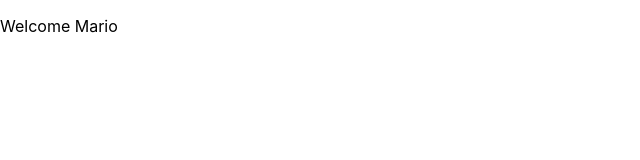
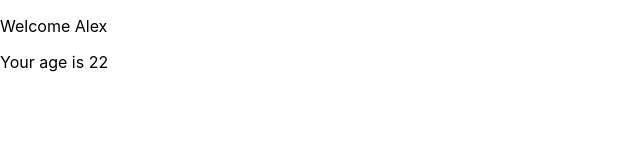
Before and after one commit to AlexMalla/react--exercises, a React (Create React App) app: page / in a window 1280 px wide. Shown: the top 160 px of the page, without its empty margins (0-640 px from the left). Built offline with nearby package versions, Linux system fonts and the light colour scheme.

Commit message:
ex Props 03

```diff
--- a/src/App.js
+++ b/src/App.js
@@ -5,7 +5,7 @@ class App extends React.Component {
   render() {
     return (
       <div>
-        <Welcome />
+        <Welcome name="Alex" age="22" />
       </div>
     );
   }
--- a/src/Welcome.js
+++ b/src/Welcome.js
@@ -2,12 +2,18 @@ import React from "react";
 
 class Welcome extends React.Component {
   render() {
-    return <p> Welcome {this.props.name}</p>;
+    return (
+      <div>
+        <p> Welcome {this.props.name}</p>
+        <p> Your age is {this.props.age}</p>
+      </div>
+    );
   }
 }
 
 Welcome.defaultProps = {
   name: "Mario",
+  age: 18,
 };
 
 export default Welcome;
```
